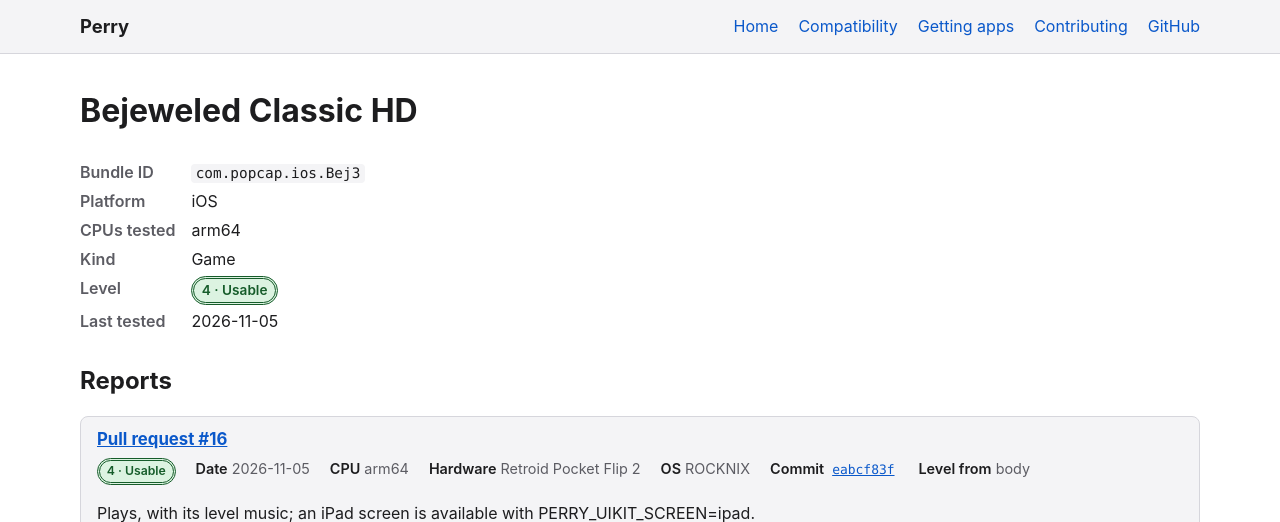
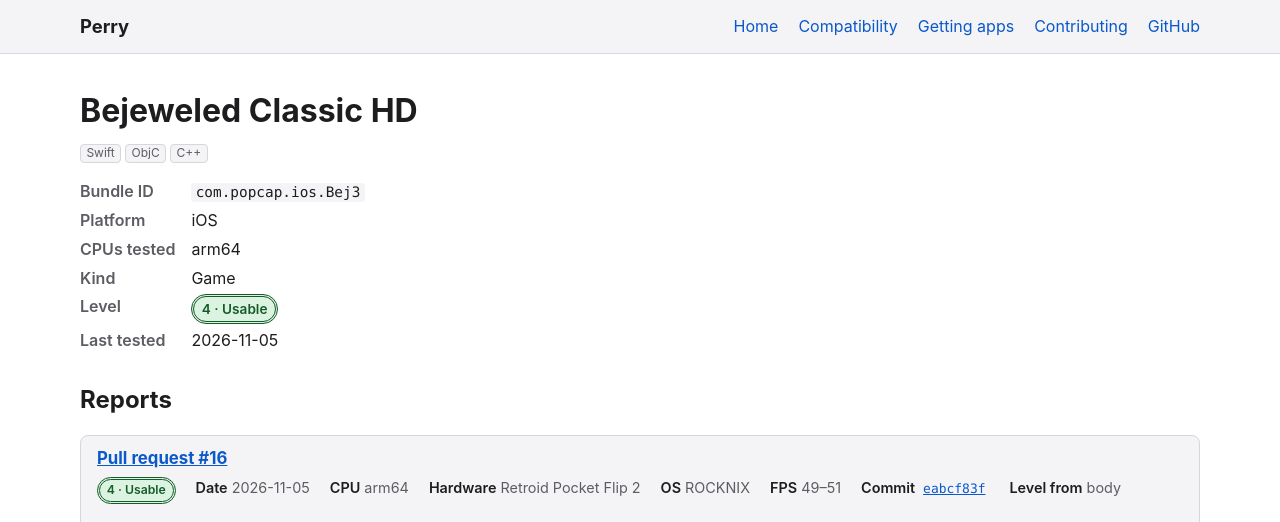
Before and after one commit to MillerTechnologyPeru/Perry, a Jekyll site: the page built from docs/_apps/ios/com.popcap.ios.Bej3.md, in a window 1280 px wide, cut to the strip 0-522 px from the top of the page. Built offline with Jekyll 4.4.1, drawn with Linux system fonts in a browser that asks for light colours.

Commit message:
Add Bejeweled Classic HD's engine and language tags and frame rates

```diff
--- a/docs/_apps/ios/com.popcap.ios.Bej3.md
+++ b/docs/_apps/ios/com.popcap.ios.Bej3.md
@@ -3,6 +3,7 @@ name: Bejeweled Classic HD
 bundle_id: "com.popcap.ios.Bej3"
 platform: ios
 kind: game
+tags: [Swift, ObjC, C++]
 reports:
   - pr: 15
     date: 2026-11-05
@@ -21,6 +22,7 @@ reports:
     cpu: arm64
     hardware: Retroid Pocket Flip 2
     os: ROCKNIX
+    fps: "49-51"
     level: 4
     source: body
     notes: Plays, with its level music; an iPad screen is available with PERRY_UIKIT_SCREEN=ipad.
```
